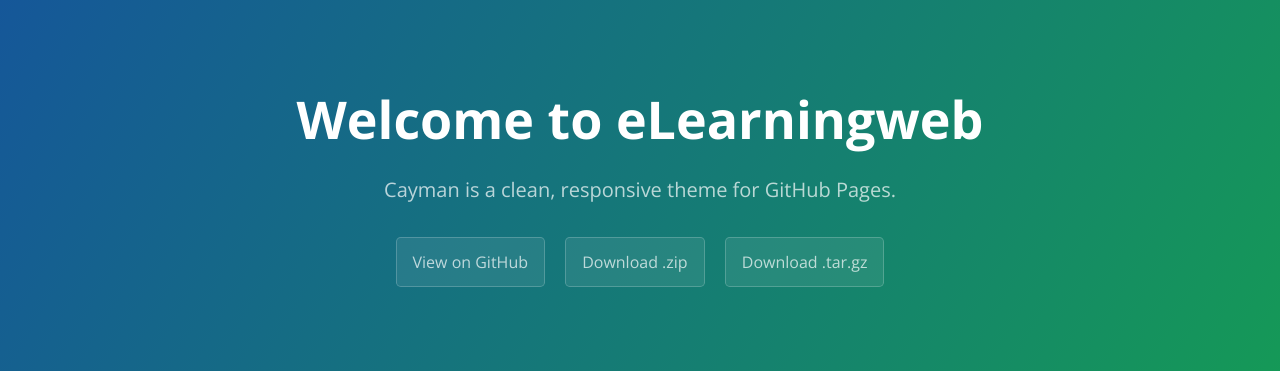
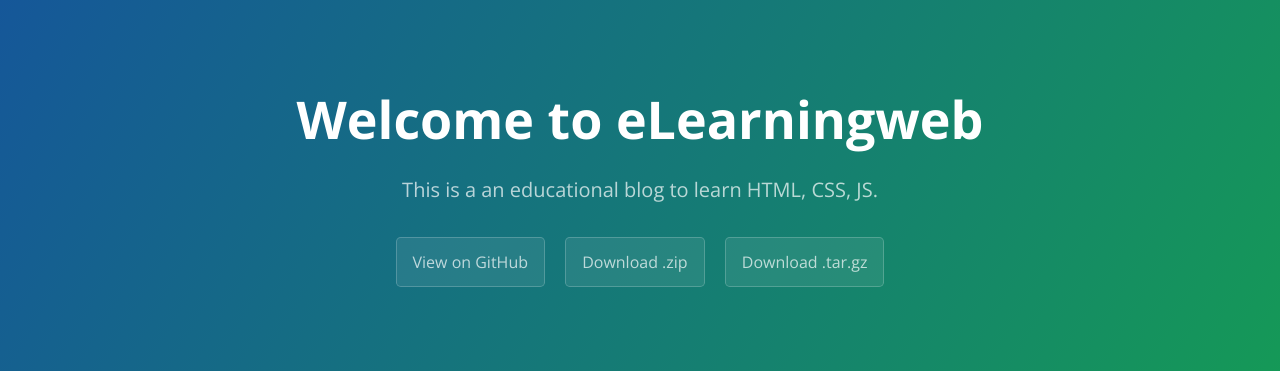
Before and after one commit to indian-sharan/webcode, a Jekyll site: the page built from docs/SUPPORT.md, in a window 1280 px wide. Shown: the top 371 px of the page. Built offline with Jekyll 4.4.1, drawn with Linux system fonts in a browser that asks for light colours; our own code applies the rules of GitHub Pages for plain Markdown files.

Commit message:
Update default.html

```diff
--- a/_layouts/default.html
+++ b/_layouts/default.html
@@ -15,7 +15,7 @@
 
     <header class="page-header" role="banner">
       <h1 class="project-name">Welcome to eLearningweb</h1>
-      <h2 class="project-tagline">{{ page.description | default: site.description | default: site.github.project_tagline }}</h2>
+      <h2 class="project-tagline">This is a an educational blog to learn HTML, CSS, JS.</h2>
       {% if site.github.is_project_page %}
         <a href="{{ site.github.repository_url }}" class="btn">View on GitHub</a>
       {% endif %}
```
